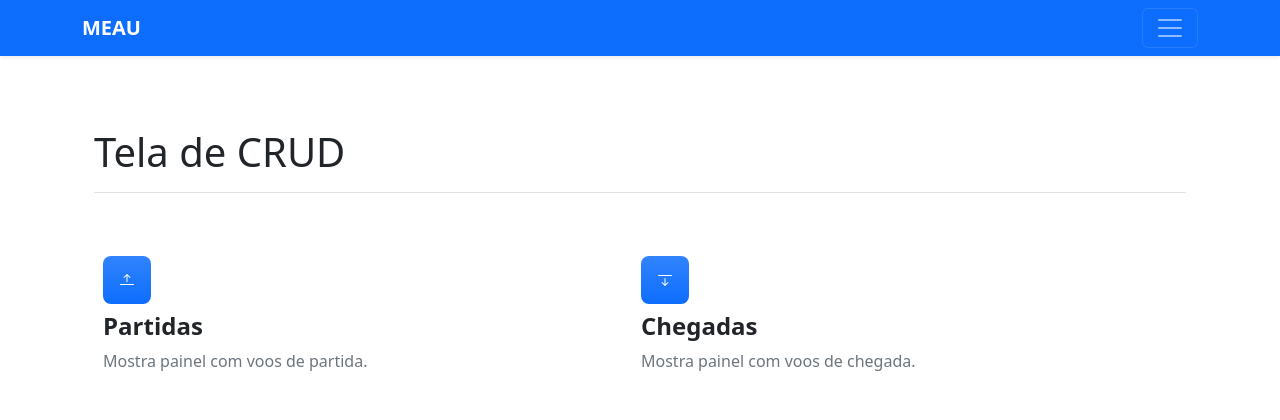
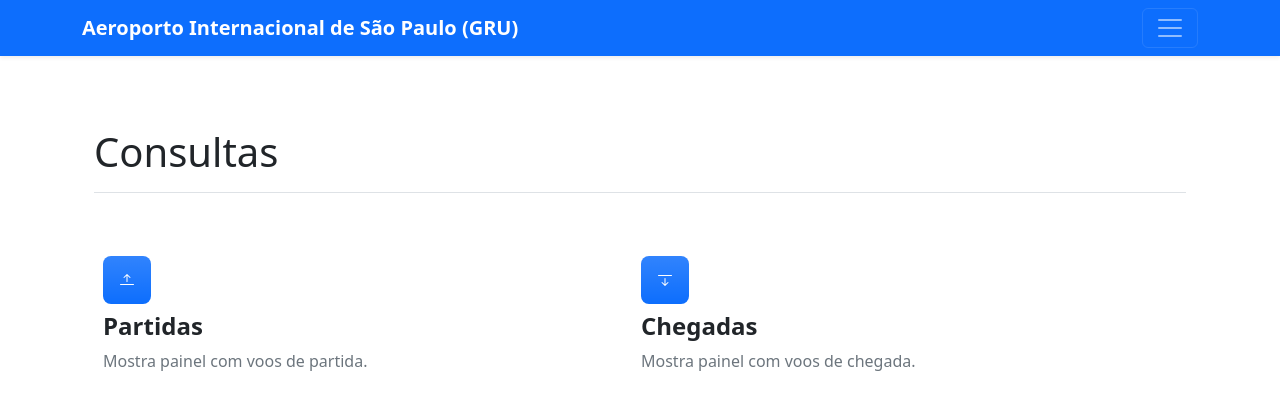
Before and after one commit to augustovillar/lab_soft_proj_MEAU, a Django app: page /consultar/ in a window 1280 px wide. Shown: the top 420 px of the page. Run offline with Django 4.2, Linux system fonts and the light colour scheme; some libraries are stand-ins or nearby versions.

Commit message:
atualizei o cabeçalho

```diff
--- a/Projeto_MEAU/template/cadastrar.html
+++ b/Projeto_MEAU/template/cadastrar.html
@@ -105,7 +105,7 @@
             <div class="container">
                 <a href="#" class="navbar-brand d-flex align-items-center">
                     <!-- <svg xmlns="http://www.w3.org/2000/svg" width="20" height="20" fill="none" stroke="currentColor" stroke-linecap="round" stroke-linejoin="round" stroke-width="2" aria-hidden="true" class="me-2" viewBox="0 0 24 24"><path d="M23 19a2 2 0 0 1-2 2H3a2 2 0 0 1-2-2V8a2 2 0 0 1 2-2h4l2-3h6l2 3h4a2 2 0 0 1 2 2z"/><circle cx="12" cy="13" r="4"/></svg> -->
-                    <strong>MEAU</strong>
+                    <strong>Aeroporto Internacional de São Paulo (GRU)</strong>
                 </a>
                 <button class="navbar-toggler" type="button" data-bs-toggle="collapse" data-bs-target="#navbarHeader"
                     aria-controls="navbarHeader" aria-expanded="false" aria-label="Toggle navigation">
--- a/Projeto_MEAU/template/chegadas.html
+++ b/Projeto_MEAU/template/chegadas.html
@@ -98,7 +98,7 @@
             <div class="container">
                 <a href="#" class="navbar-brand d-flex align-items-center">
                     <!-- <svg xmlns="http://www.w3.org/2000/svg" width="20" height="20" fill="none" stroke="currentColor" stroke-linecap="round" stroke-linejoin="round" stroke-width="2" aria-hidden="true" class="me-2" viewBox="0 0 24 24"><path d="M23 19a2 2 0 0 1-2 2H3a2 2 0 0 1-2-2V8a2 2 0 0 1 2-2h4l2-3h6l2 3h4a2 2 0 0 1 2 2z"/><circle cx="12" cy="13" r="4"/></svg> -->
-                    <strong>MEAU</strong>
+                    <strong>Aeroporto Internacional de São Paulo (GRU)</strong>
                 </a>
                 <button class="navbar-toggler" type="button" data-bs-toggle="collapse" data-bs-target="#navbarHeader"
                     aria-controls="navbarHeader" aria-expanded="false" aria-label="Toggle navigation">
--- a/Projeto_MEAU/template/consultar.html
+++ b/Projeto_MEAU/template/consultar.html
@@ -104,7 +104,7 @@
           <div class="container">
             <a href="#" class="navbar-brand d-flex align-items-center">
               <!-- <svg xmlns="http://www.w3.org/2000/svg" width="20" height="20" fill="none" stroke="currentColor" stroke-linecap="round" stroke-linejoin="round" stroke-width="2" aria-hidden="true" class="me-2" viewBox="0 0 24 24"><path d="M23 19a2 2 0 0 1-2 2H3a2 2 0 0 1-2-2V8a2 2 0 0 1 2-2h4l2-3h6l2 3h4a2 2 0 0 1 2 2z"/><circle cx="12" cy="13" r="4"/></svg> -->
-              <strong>MEAU</strong>
+              <strong>Aeroporto Internacional de São Paulo (GRU)</strong>
             </a>
             <button class="navbar-toggler" type="button" data-bs-toggle="collapse" data-bs-target="#navbarHeader" aria-controls="navbarHeader" aria-expanded="false" aria-label="Toggle navigation">
               <span class="navbar-toggler-icon"></span>
@@ -194,7 +194,7 @@
     </svg>
     <main>
         <div class="container px-4 py-5">
-            <h1 class="pb-3 border-bottom py-4">Tela de CRUD</h1>
+            <h1 class="pb-3 border-bottom py-4">Consultas</h1>
 
             <div class="row row-cols-1 align-items-md-center g-2 py-2">
 
--- a/Projeto_MEAU/template/crud.html
+++ b/Projeto_MEAU/template/crud.html
@@ -114,7 +114,7 @@
           <div class="container">
             <a href="#" class="navbar-brand d-flex align-items-center">
               <!-- <svg xmlns="http://www.w3.org/2000/svg" width="20" height="20" fill="none" stroke="currentColor" stroke-linecap="round" stroke-linejoin="round" stroke-width="2" aria-hidden="true" class="me-2" viewBox="0 0 24 24"><path d="M23 19a2 2 0 0 1-2 2H3a2 2 0 0 1-2-2V8a2 2 0 0 1 2-2h4l2-3h6l2 3h4a2 2 0 0 1 2 2z"/><circle cx="12" cy="13" r="4"/></svg> -->
-              <strong>MEAU</strong>
+              <strong>Aeroporto Internacional de São Paulo (GRU)</strong>
             </a>
             <button class="navbar-toggler" type="button" data-bs-toggle="collapse" data-bs-target="#navbarHeader" aria-controls="navbarHeader" aria-expanded="false" aria-label="Toggle navigation">
               <span class="navbar-toggler-icon"></span>
--- a/Projeto_MEAU/template/login.html
+++ b/Projeto_MEAU/template/login.html
@@ -88,7 +88,7 @@
         <div class="container">
           <a href="#" class="navbar-brand d-flex align-items-center">
             <!-- <svg xmlns="http://www.w3.org/2000/svg" width="20" height="20" fill="none" stroke="currentColor" stroke-linecap="round" stroke-linejoin="round" stroke-width="2" aria-hidden="true" class="me-2" viewBox="0 0 24 24"><path d="M23 19a2 2 0 0 1-2 2H3a2 2 0 0 1-2-2V8a2 2 0 0 1 2-2h4l2-3h6l2 3h4a2 2 0 0 1 2 2z"/><circle cx="12" cy="13" r="4"/></svg> -->
-            <strong>MEAU</strong>
+            <strong>Aeroporto Internacional de São Paulo (GRU)</strong>
           </a>
           <button class="navbar-toggler" type="button" data-bs-toggle="collapse" data-bs-target="#navbarHeader" aria-controls="navbarHeader" aria-expanded="false" aria-label="Toggle navigation">
             <span class="navbar-toggler-icon"></span>
--- a/Projeto_MEAU/template/monitoring.html
+++ b/Projeto_MEAU/template/monitoring.html
@@ -138,7 +138,7 @@
           <div class="container">
             <a href="#" class="navbar-brand d-flex align-items-center">
               <!-- <svg xmlns="http://www.w3.org/2000/svg" width="20" height="20" fill="none" stroke="currentColor" stroke-linecap="round" stroke-linejoin="round" stroke-width="2" aria-hidden="true" class="me-2" viewBox="0 0 24 24"><path d="M23 19a2 2 0 0 1-2 2H3a2 2 0 0 1-2-2V8a2 2 0 0 1 2-2h4l2-3h6l2 3h4a2 2 0 0 1 2 2z"/><circle cx="12" cy="13" r="4"/></svg> -->
-              <strong>MEAU</strong>
+              <strong>Aeroporto Internacional de São Paulo (GRU)</strong>
             </a>
             <button class="navbar-toggler" type="button" data-bs-toggle="collapse" data-bs-target="#navbarHeader" aria-controls="navbarHeader" aria-expanded="false" aria-label="Toggle navigation">
               <span class="navbar-toggler-icon"></span>
--- a/Projeto_MEAU/template/partidas.html
+++ b/Projeto_MEAU/template/partidas.html
@@ -98,7 +98,7 @@
             <div class="container">
                 <a href="#" class="navbar-brand d-flex align-items-center">
                     <!-- <svg xmlns="http://www.w3.org/2000/svg" width="20" height="20" fill="none" stroke="currentColor" stroke-linecap="round" stroke-linejoin="round" stroke-width="2" aria-hidden="true" class="me-2" viewBox="0 0 24 24"><path d="M23 19a2 2 0 0 1-2 2H3a2 2 0 0 1-2-2V8a2 2 0 0 1 2-2h4l2-3h6l2 3h4a2 2 0 0 1 2 2z"/><circle cx="12" cy="13" r="4"/></svg> -->
-                    <strong>MEAU</strong>
+                    <strong>Aeroporto Internacional de São Paulo (GRU)</strong>
                 </a>
                 <button class="navbar-toggler" type="button" data-bs-toggle="collapse" data-bs-target="#navbarHeader"
                     aria-controls="navbarHeader" aria-expanded="false" aria-label="Toggle navigation">
--- a/Projeto_MEAU/template/preenchimentoAtrasos.html
+++ b/Projeto_MEAU/template/preenchimentoAtrasos.html
@@ -95,7 +95,7 @@
             <div class="container">
                 <a href="#" class="navbar-brand d-flex align-items-center">
                     <!-- <svg xmlns="http://www.w3.org/2000/svg" width="20" height="20" fill="none" stroke="currentColor" stroke-linecap="round" stroke-linejoin="round" stroke-width="2" aria-hidden="true" class="me-2" viewBox="0 0 24 24"><path d="M23 19a2 2 0 0 1-2 2H3a2 2 0 0 1-2-2V8a2 2 0 0 1 2-2h4l2-3h6l2 3h4a2 2 0 0 1 2 2z"/><circle cx="12" cy="13" r="4"/></svg> -->
-                    <strong>MEAU</strong>
+                    <strong>Aeroporto Internacional de São Paulo (GRU)</strong>
                 </a>
                 <button class="navbar-toggler" type="button" data-bs-toggle="collapse" data-bs-target="#navbarHeader"
                     aria-controls="navbarHeader" aria-expanded="false" aria-label="Toggle navigation">
--- a/Projeto_MEAU/template/preenchimentoCancelamentos.html
+++ b/Projeto_MEAU/template/preenchimentoCancelamentos.html
@@ -95,7 +95,7 @@
             <div class="container">
                 <a href="#" class="navbar-brand d-flex align-items-center">
                     <!-- <svg xmlns="http://www.w3.org/2000/svg" width="20" height="20" fill="none" stroke="currentColor" stroke-linecap="round" stroke-linejoin="round" stroke-width="2" aria-hidden="true" class="me-2" viewBox="0 0 24 24"><path d="M23 19a2 2 0 0 1-2 2H3a2 2 0 0 1-2-2V8a2 2 0 0 1 2-2h4l2-3h6l2 3h4a2 2 0 0 1 2 2z"/><circle cx="12" cy="13" r="4"/></svg> -->
-                    <strong>MEAU</strong>
+                    <strong>Aeroporto Internacional de São Paulo (GRU)</strong>
                 </a>
                 <button class="navbar-toggler" type="button" data-bs-toggle="collapse" data-bs-target="#navbarHeader"
                     aria-controls="navbarHeader" aria-expanded="false" aria-label="Toggle navigation">
--- a/Projeto_MEAU/template/remover.html
+++ b/Projeto_MEAU/template/remover.html
@@ -98,7 +98,7 @@
             <div class="container">
                 <a href="#" class="navbar-brand d-flex align-items-center">
                     <!-- <svg xmlns="http://www.w3.org/2000/svg" width="20" height="20" fill="none" stroke="currentColor" stroke-linecap="round" stroke-linejoin="round" stroke-width="2" aria-hidden="true" class="me-2" viewBox="0 0 24 24"><path d="M23 19a2 2 0 0 1-2 2H3a2 2 0 0 1-2-2V8a2 2 0 0 1 2-2h4l2-3h6l2 3h4a2 2 0 0 1 2 2z"/><circle cx="12" cy="13" r="4"/></svg> -->
-                    <strong>MEAU</strong>
+                    <strong>Aeroporto Internacional de São Paulo (GRU)</strong>
                 </a>
                 <button class="navbar-toggler" type="button" data-bs-toggle="collapse" data-bs-target="#navbarHeader"
                     aria-controls="navbarHeader" aria-expanded="false" aria-label="Toggle navigation">
--- a/Projeto_MEAU/template/reports.html
+++ b/Projeto_MEAU/template/reports.html
@@ -90,7 +90,7 @@
           <div class="container">
             <a href="#" class="navbar-brand d-flex align-items-center">
               <!-- <svg xmlns="http://www.w3.org/2000/svg" width="20" height="20" fill="none" stroke="currentColor" stroke-linecap="round" stroke-linejoin="round" stroke-width="2" aria-hidden="true" class="me-2" viewBox="0 0 24 24"><path d="M23 19a2 2 0 0 1-2 2H3a2 2 0 0 1-2-2V8a2 2 0 0 1 2-2h4l2-3h6l2 3h4a2 2 0 0 1 2 2z"/><circle cx="12" cy="13" r="4"/></svg> -->
-              <strong>MEAU</strong>
+              <strong>Aeroporto Internacional de São Paulo (GRU)</strong>
             </a>
             <button class="navbar-toggler" type="button" data-bs-toggle="collapse" data-bs-target="#navbarHeader" aria-controls="navbarHeader" aria-expanded="false" aria-label="Toggle navigation">
               <span class="navbar-toggler-icon"></span>
```
